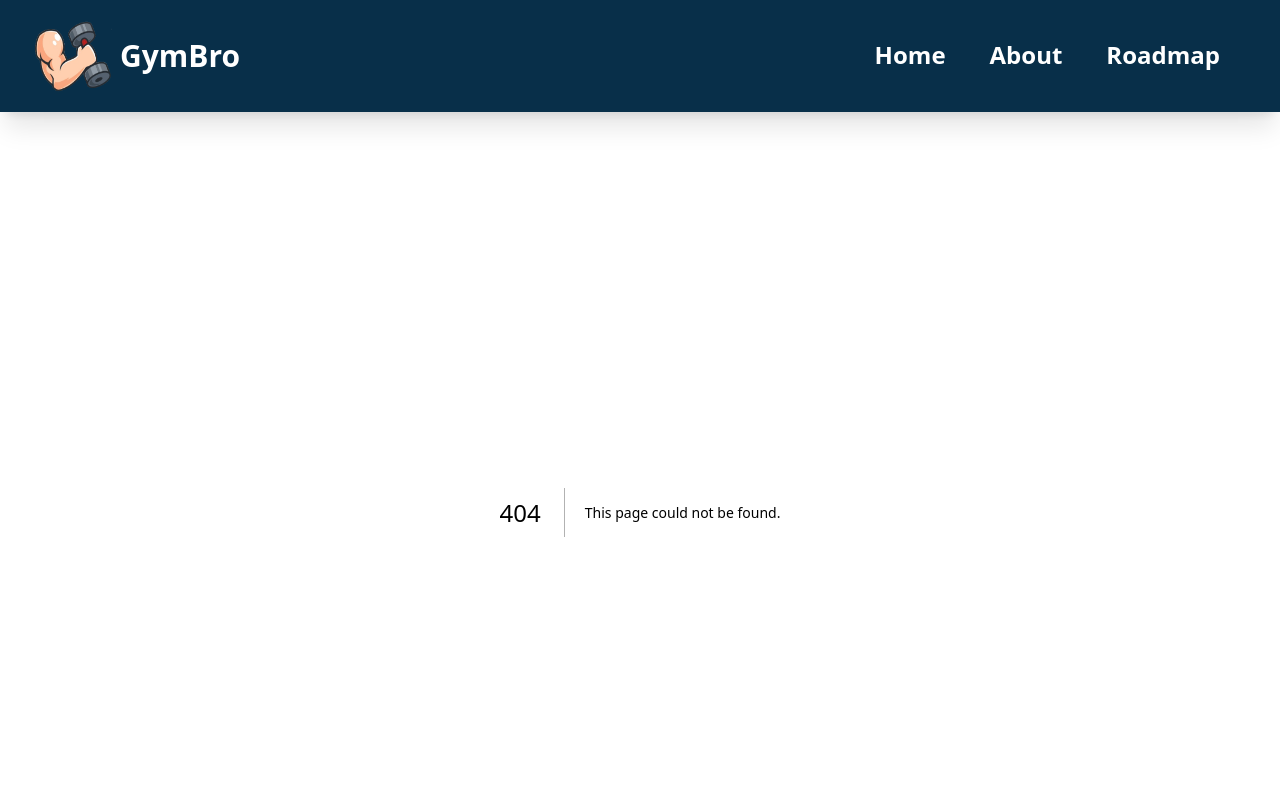
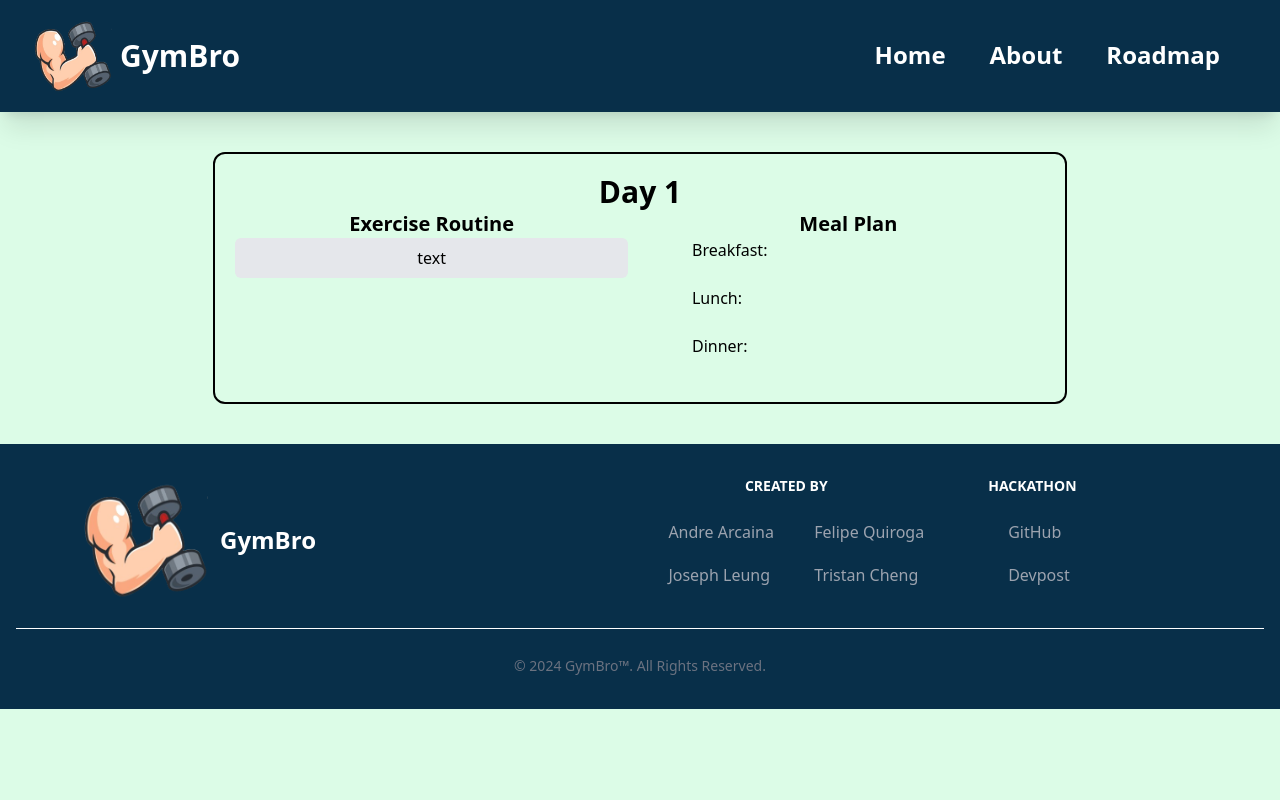
Before and after one commit to andrearcaina/GymBro, a Next.js app in the folder frontend/: page /result in a window 1280 px wide. Before the commit this address had no page. Shown: the top 800 px of the page. Built offline with nearby package versions, Linux system fonts and the light colour scheme.

Commit message:
Created Days template

```diff
--- /dev/null
+++ b/frontend/src/app/result/page.js
@@ -0,0 +1,9 @@
+'use client';
+
+import { Day1 } from "@/components"
+
+export default function Result(){
+    return(
+        <center><Day1/></center>
+    )
+}
--- /dev/null
+++ b/frontend/src/components/general/day1.jsx
@@ -0,0 +1,26 @@
+export default function Day1() {
+    return (
+      <div className="text-center border-2 border-black rounded-xl w-2/3 p-5 m-10">
+        <h1 className="font-bold text-3xl">Day 1</h1>
+        <div className="grid grid-cols-2 gap-6">
+          <div className="text-center relative">
+            <h2 className="font-bold text-xl">Exercise Routine</h2>
+            <div className="h-10 bg-gray-200 rounded-md overflow-hidden py-2">
+              text
+            </div>
+          </div>
+          <div>
+            <h2 className="font-bold text-xl">Meal Plan</h2>
+            <div className="text-left pl-10">
+              <p>Breakfast:</p>
+              <br />
+              <p>Lunch:</p>
+              <br />
+              <p>Dinner:</p>
+              <br />
+            </div>
+          </div>
+        </div>
+      </div>
+    );
+  }
--- a/frontend/src/components/general/homeText.jsx
+++ b/frontend/src/components/general/homeText.jsx
@@ -5,7 +5,5 @@ export default function HomeText() {
             <p>While numerous apps exist to track workouts and calories, none of them offer a personalized workout and meal plan feature to help people get started.</p>
             <p>That's where GymBro comes in!</p>
         </div>
-
-
     )
 }
--- a/frontend/src/components/index.jsx
+++ b/frontend/src/components/index.jsx
@@ -6,3 +6,4 @@ export { default as HomeText } from './general/homeText';
 export { default as TitleHome } from './general/titleHome';
 export { default as GenerateRoadMap } from './general/generateRoadMap';
 export { default as AboutUs } from './general/aboutus';
+export { default as Day1 } from './general/day1';
```
Also changed, not shown: frontend/package.json (+7 -4 lines), 1 other file (tests, documents, lock files or other folders).
